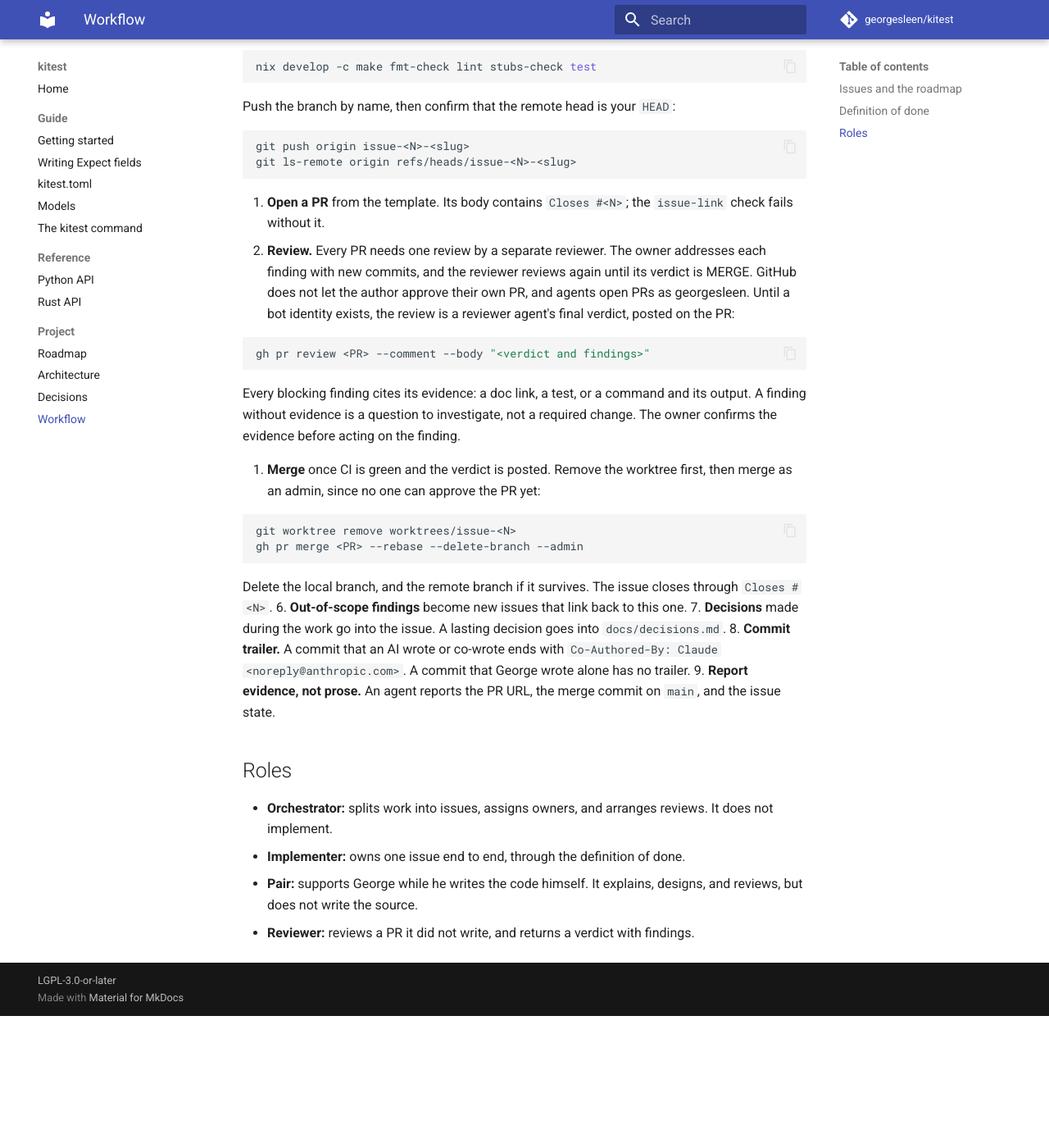
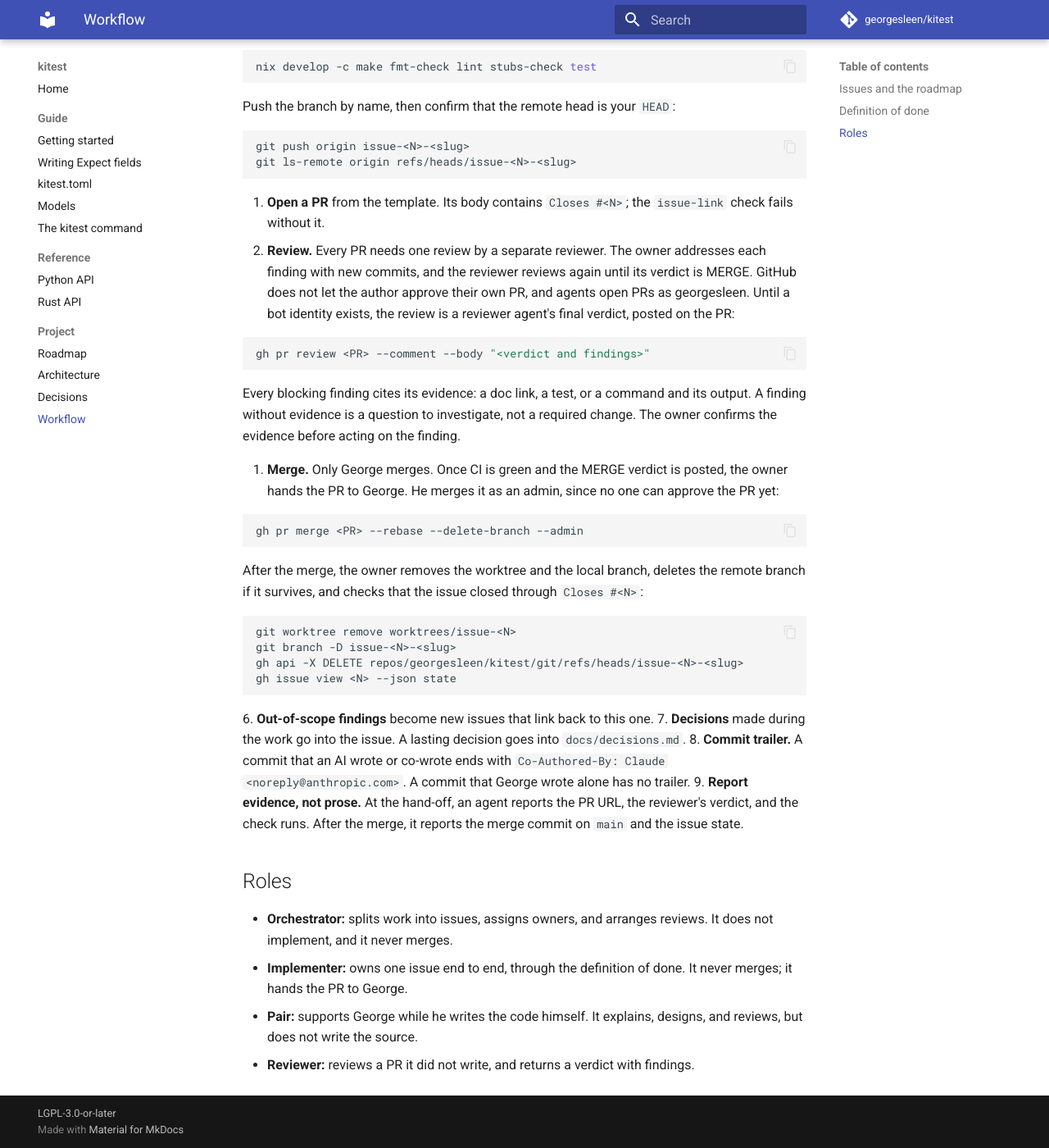
Before and after one commit to georgesleen/kitest, an MkDocs documentation site: the page built from docs/workflow.md, in a window 1280 px wide and 1400 px high, scrolled down 705 px. Shown: the whole window at 82% size. Built offline with MkDocs 1.6.1 and Material for MkDocs 9.7.7, drawn with Linux system fonts in a browser that asks for light colours; comment, search, counter and statistics services are not loaded; before the commit the page ends 1944 px from its top, so only the background shows below that; some of the changed text lies outside the part shown.

Commit message:
Let only George merge
Owners took their PRs through the merge themselves. Now an owner takes a
PR to a posted MERGE verdict and green checks and hands it to George, who
alone merges; after the merge the owner removes the worktree and branches
and checks that the issue closed. The orchestrator and implementers never
merge, and the PR template's checklist says so.

Co-Authored-By: Claude <noreply@anthropic.com>

````diff
--- a/docs/workflow.md
+++ b/docs/workflow.md
@@ -1,7 +1,8 @@
 # Ticket workflow
 
 This is the definition of done for a ticket. One owner, a person or an agent,
-carries an issue from claim to merge and cleanup.
+carries an issue from claim to a reviewed, green PR, and cleans up after
+George merges it.
 
 `main` is protected. A change reaches it only through a PR with linear history,
 a passing `gate` check, and one approving review. Admins are exempt from the
@@ -57,30 +58,40 @@ roadmap takes `area:infra`.
    investigate, not a required change. The owner confirms the evidence
    before acting on the finding.
 
-5. **Merge** once CI is green and the verdict is posted. Remove the worktree
-   first, then merge as an admin, since no one can approve the PR yet:
+5. **Merge.** Only George merges. Once CI is green and the MERGE verdict is
+   posted, the owner hands the PR to George. He merges it as an admin, since
+   no one can approve the PR yet:
+
+   ```sh
+   gh pr merge <PR> --rebase --delete-branch --admin
+   ```
+
+   After the merge, the owner removes the worktree and the local branch,
+   deletes the remote branch if it survives, and checks that the issue
+   closed through `Closes #<N>`:
 
    ```sh
    git worktree remove worktrees/issue-<N>
-   gh pr merge <PR> --rebase --delete-branch --admin
+   git branch -D issue-<N>-<slug>
+   gh api -X DELETE repos/georgesleen/kitest/git/refs/heads/issue-<N>-<slug>
+   gh issue view <N> --json state
    ```
-
-   Delete the local branch, and the remote branch if it survives. The issue
-   closes through `Closes #<N>`.
 6. **Out-of-scope findings** become new issues that link back to this one.
 7. **Decisions** made during the work go into the issue. A lasting decision
    goes into `docs/decisions.md`.
 8. **Commit trailer.** A commit that an AI wrote or co-wrote ends with
    `Co-Authored-By: Claude <noreply@anthropic.com>`. A commit that George wrote
    alone has no trailer.
-9. **Report evidence, not prose.** An agent reports the PR URL, the merge commit
-   on `main`, and the issue state.
+9. **Report evidence, not prose.** At the hand-off, an agent reports the PR
+   URL, the reviewer's verdict, and the check runs. After the merge, it
+   reports the merge commit on `main` and the issue state.
 
 ## Roles
 
 - **Orchestrator:** splits work into issues, assigns owners, and arranges
-  reviews. It does not implement.
+  reviews. It does not implement, and it never merges.
 - **Implementer:** owns one issue end to end, through the definition of done.
+  It never merges; it hands the PR to George.
 - **Pair:** supports George while he writes the code himself. It explains,
   designs, and reviews, but does not write the source.
 - **Reviewer:** reviews a PR it did not write, and returns a verdict with
````
Also changed, not shown: .github/pull_request_template.md.
